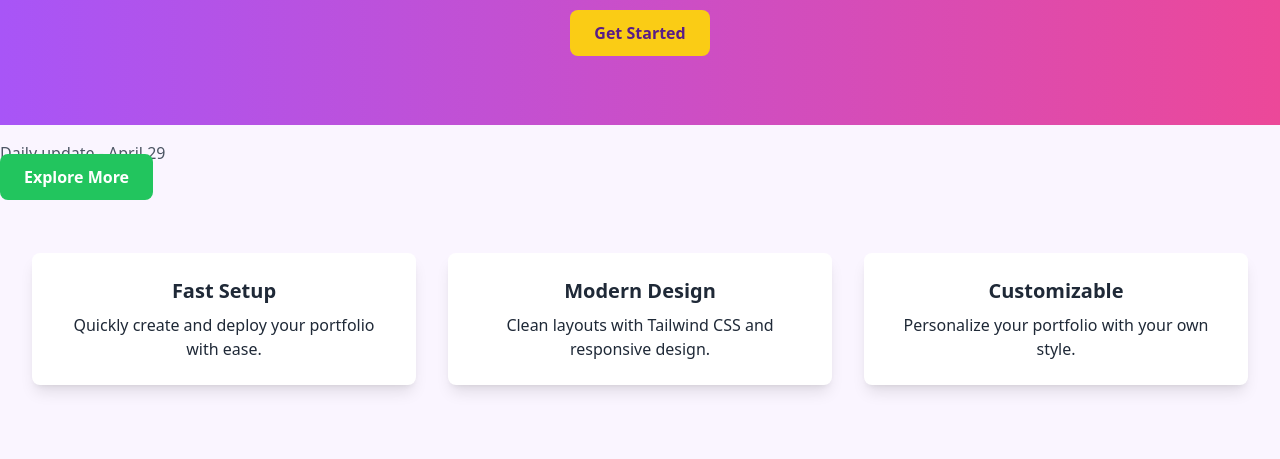
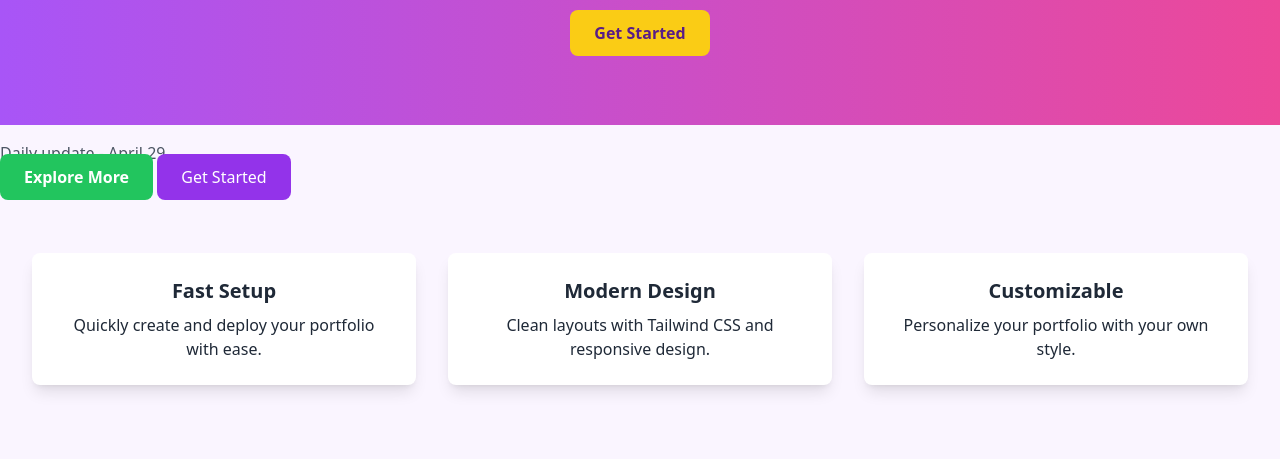
Before and after one commit to mahmud6p/HTML-Project, a plain HTML site: page index.html in a window 1280 px wide. Shown: the part 341-800 px from the top of the page. Drawn offline with nearby package versions, Linux system fonts and the light colour scheme.

Commit message:
Commit 3: Added Get Started button in hero section

```diff
--- a/index.html
+++ b/index.html
@@ -32,6 +32,7 @@
   </section>
   <p class="mt-4 text-gray-600">Daily update - April 29</p>
 <a href="#" class="bg-green-500 text-white px-6 py-3 rounded-lg font-semibold hover:bg-green-400">Explore More</a>
+<a href="#" class="bg-purple-600 text-white px-6 py-3 rounded-lg hover:bg-purple-500">Get Started</a>
 
 
 
```
